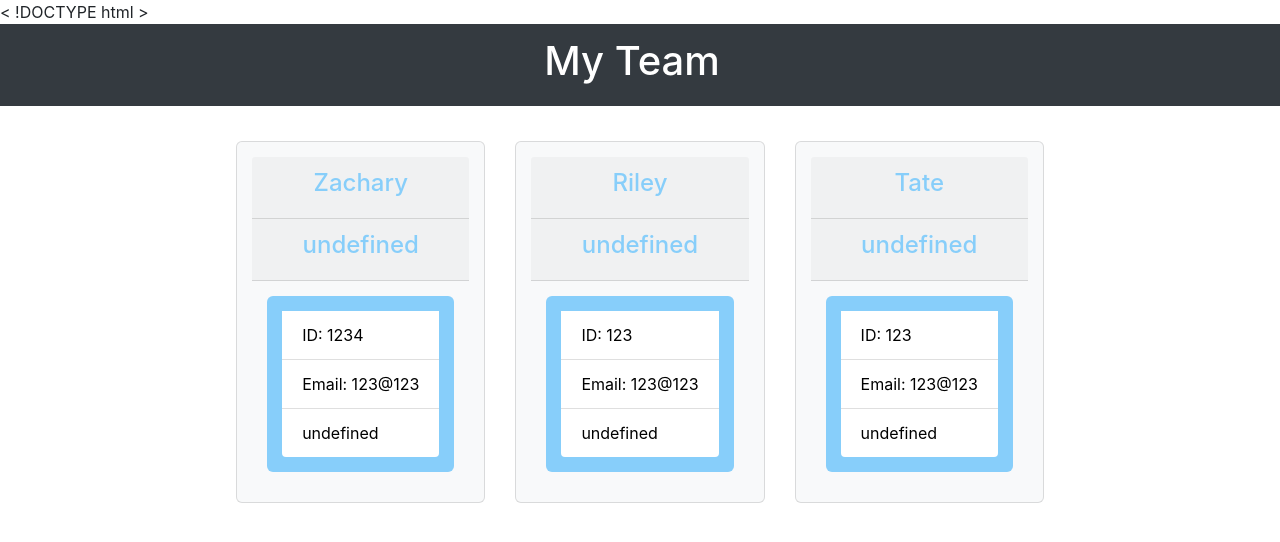
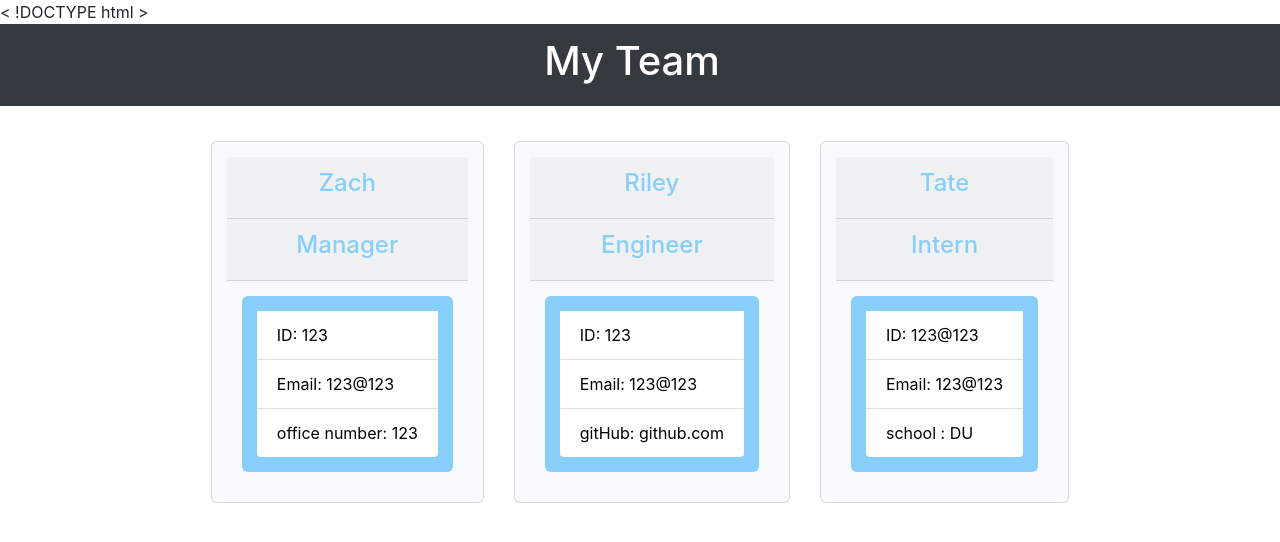
Before and after one commit to zgibbs97/Profile-Generator, a website: page Final.html in a window 1280 px wide. Drawn offline with nearby package versions, Linux system fonts and the light colour scheme.

Commit message:
adding final js

```diff
--- a/Final.html
+++ b/Final.html
@@ -44,39 +44,39 @@
                              <div class="row">
                                  <div class="card bg-light justify-content-center align-items-center">
                 <div class="col card-header">
-                    <h4>Zachary</h4>
+                    <h4>Zach</h4>
                 </div>
                 <div class="col card-header">
-                    <h4>undefined</h4>
+                    <h4>Manager</h4>
                 </div>
                 <ul class="list-group list-group-flush text">
-                    <li class="list-group-item">ID: 1234</li>
+                    <li class="list-group-item">ID: 123</li>
                     <li class="list-group-item">Email: 123@123</li>
-                    <li class="list-group-item"> undefined</li>
+                    <li class="list-group-item"> office number: 123</li>
                 </ul>
                 </div><div class="card bg-light justify-content-center align-items-center">
                 <div class="col card-header">
                     <h4>Riley</h4>
                 </div>
                 <div class="col card-header">
-                    <h4>undefined</h4>
+                    <h4>Engineer</h4>
                 </div>
                 <ul class="list-group list-group-flush text">
                     <li class="list-group-item">ID: 123</li>
                     <li class="list-group-item">Email: 123@123</li>
-                    <li class="list-group-item"> undefined</li>
+                    <li class="list-group-item"> gitHub: github.com</li>
                 </ul>
                 </div><div class="card bg-light justify-content-center align-items-center">
                 <div class="col card-header">
                     <h4>Tate</h4>
                 </div>
                 <div class="col card-header">
-                    <h4>undefined</h4>
+                    <h4>Intern</h4>
                 </div>
                 <ul class="list-group list-group-flush text">
-                    <li class="list-group-item">ID: 123</li>
+                    <li class="list-group-item">ID: 123@123</li>
                     <li class="list-group-item">Email: 123@123</li>
-                    <li class="list-group-item"> undefined</li>
+                    <li class="list-group-item"> school : DU</li>
                 </ul>
                 </div>
                              </div>
```
Also changed, not shown: index.js (+4 -4 lines), package.json (added, +23 -0 lines), README.md, img/one.png (added), img/two.png (added), 1 other file.
